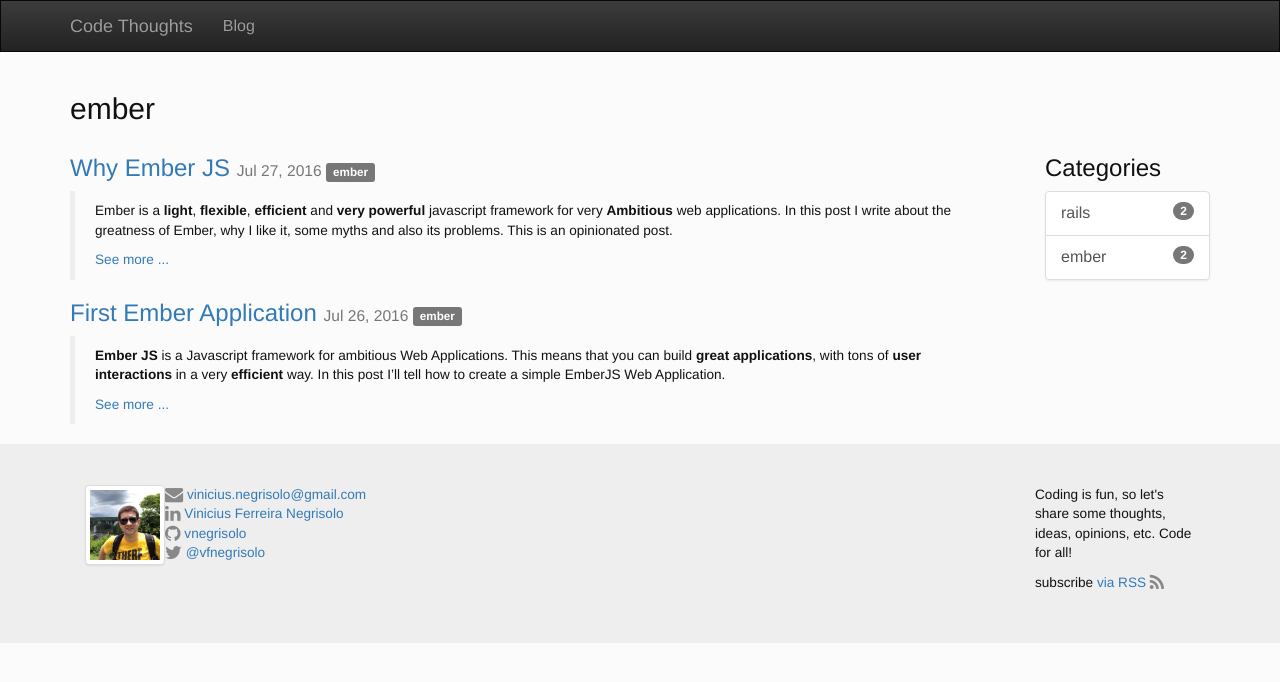
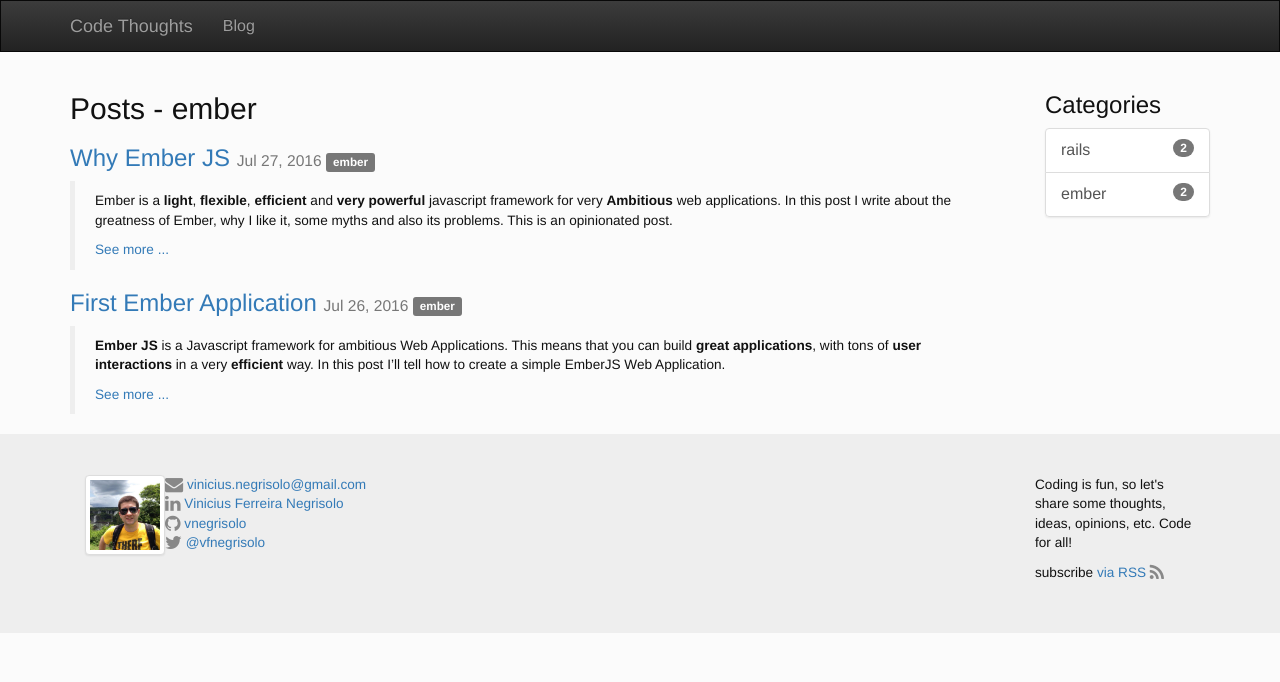
Before and after one commit to vnegrisolo/vnegrisolo.github.io, a Jekyll site: the page built from ember/index.html, in a window 1280 px wide. Shown: the top 682 px of the page. Built offline with Jekyll 4.4.1, drawn with Linux system fonts in a browser that asks for light colours.

Commit message:
Simplify Post List

```diff
--- a/_includes/category_list.html
+++ b/_includes/category_list.html
@@ -2,9 +2,7 @@
   {% for category in site.categories %}
     <a href="/{{ category.first }}" class="list-group-item">
       {{ category.first }}
-      <span class="badge">
-        {{ category.last | size }}
-      </span>
+      <span class="badge">{{ category.last | size }}</span>
     </a>
   {% endfor %}
 </div>
--- a/_includes/post_list.html
+++ b/_includes/post_list.html
@@ -1,5 +1,21 @@
 <dl>
   {% for post in site.posts %}
-    {% include post_list_item.html post=post %}
+    {% if (page.category ==  null) or (post.categories contains page.category) %}
+      <dt>
+        <h3>
+          <a href="{{ post.url }}">{{ post.title }}</a>
+          <span class="small">
+            {{ post.date | date: "%b %-d, %Y" }}
+            {% include category_labels.html categories=post.categories %}
+          </span>
+        </h3>
+      </dt>
+      <dd>
+        <blockquote class="small">
+          {{ post.excerpt }}
+          <a href="{{ post.url }}">See more ...</a>
+        </blockquote>
+      </dd>
+    {% endif %}
   {% endfor %}
 </dl>
--- a/_includes/post_list_item.html
+++ /dev/null
@@ -1,15 +0,0 @@
-<dt>
-  <h3>
-    <a href="{{ post.url }}">{{ post.title }}</a>
-    <span class="small">
-      {{ post.date | date: "%b %-d, %Y" }}
-      {% include category_labels.html categories=post.categories %}
-    </span>
-  </h3>
-</dt>
-<dd>
-  <blockquote class="small">
-    {{ post.excerpt }}
-    <a href="{{ post.url }}">See more ...</a>
-  </blockquote>
-</dd>
--- a/_layouts/category.html
+++ b/_layouts/category.html
@@ -1,17 +1,10 @@
 ---
 layout: default
 ---
-<h2>{{ page.category }}</h2>
-
 <div class="row">
   <div class="col-md-10">
-    <dl>
-      {% for post in site.posts %}
-        {% if post.categories contains page.category %}
-          {% include post_list_item.html post=post %}
-        {% endif %}
-      {% endfor %}
-    </dl>
+    <h2>Posts - {{ page.category }}</h2>
+    {% include post_list.html %}
   </div>
   <div class="col-md-2">
     <h3>Categories</h3>
--- a/_layouts/post.html
+++ b/_layouts/post.html
@@ -16,24 +16,26 @@ layout: default
   </header>
   <div>{{ content }}</div>
 </article>
+
 <nav aria-label="...">
   <ul class="pager">
     {% if page.previous.url %}
       <li>
-        <a href="{{page.previous.url}}" class="btn btn-lg">
+        <a href="{{ page.previous.url }}" class="btn btn-lg">
           <span aria-hidden="true">&larr;</span> Previous
         </a>
       </li>
     {% endif %}
     {% if page.next.url %}
       <li>
-        <a href="{{page.next.url}}" class="btn btn-lg">
+        <a href="{{ page.next.url }}" class="btn btn-lg">
           Next <span aria-hidden="true">&rarr;</span>
         </a>
       </li>
     {% endif %}
   </ul>
 </nav>
+
 <script type="application/ld+json">
 {
   "@context": "http://schema.org",
```
